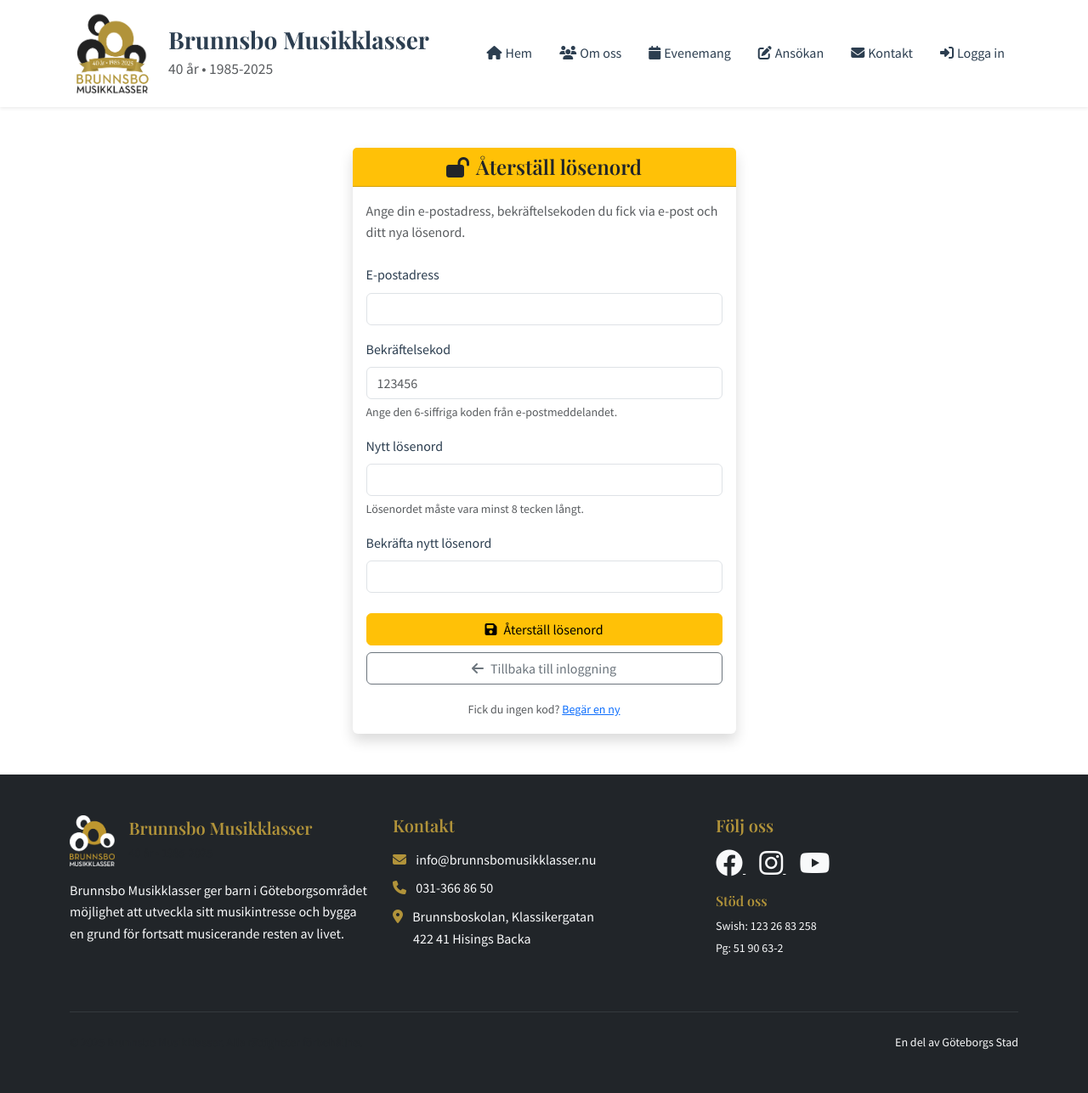
After one commit to erikstenborg/BrunnsboMusikklasser, a Flask app: page /reset-password in a window 1280 px wide. The commit adds this page. Shown: the whole page at 85% size. Run offline with Flask 3, Linux system fonts and the light colour scheme.

Commit message:
Add password reset functionality and update login page
Implement password reset via email confirmation, add "Forgot password?" link to login page, and fix user profile access errors.

Replit-Commit-Author: Agent
Replit-Commit-Session-Id: 7da0a5d4-d090-4022-a7f9-d9a011ba24c6
Replit-Commit-Checkpoint-Type: full_checkpoint
Replit-Commit-Screenshot-Url: https://storage.googleapis.com/screenshot-production-us-central1/cc4f1f99-b283-44db-b27f-f4de7d33dcc2/7da0a5d4-d090-4022-a7f9-d9a011ba24c6/rogcIBy

```diff
--- a/forms.py
+++ b/forms.py
@@ -276,3 +276,34 @@ class EventTaskForm(FlaskForm):
                                     choices=[],
                                     coerce=lambda x: int(x) if x else None,
                                     validators=[Optional()])
+
+class ForgotPasswordForm(FlaskForm):
+    """Form for requesting password reset"""
+
+    email = EmailField('E-postadress', validators=[
+        DataRequired(message='E-postadress är obligatorisk'),
+        Email(message='Ange en giltig e-postadress')
+    ])
+
+class ResetPasswordForm(FlaskForm):
+    """Form for resetting password with confirmation code"""
+
+    email = EmailField('E-postadress', validators=[
+        DataRequired(message='E-postadress är obligatorisk'),
+        Email(message='Ange en giltig e-postadress')
+    ])
+
+    confirmation_code = StringField('Bekräftelsekod', validators=[
+        DataRequired(message='Bekräftelsekod är obligatorisk'),
+        Length(min=6, max=6, message='Bekräftelsekoden måste vara 6 tecken')
+    ])
+
+    new_password = PasswordField('Nytt lösenord', validators=[
+        DataRequired(message='Nytt lösenord är obligatoriskt'),
+        Length(min=8, message='Lösenordet måste vara minst 8 tecken långt')
+    ])
+
+    confirm_password = PasswordField('Bekräfta nytt lösenord', validators=[
+        DataRequired(message='Bekräfta det nya lösenordet'),
+        EqualTo('new_password', message='Lösenorden matchar inte')
+    ])
--- a/routes.py
+++ b/routes.py
@@ -4,7 +4,7 @@ from flask_mail import Message
 from flask_login import login_user, logout_user, login_required, current_user
 from app import app, db, mail
 from models import Event, Application, NewsPost, Contact, User, Group, EventTask, ConfirmationCode
-from forms import ApplicationForm, ContactForm, LoginForm, EventForm, ChangePasswordForm, CreateAdminForm, EditApplicationForm, CreateUserForm, EventTaskForm
+from forms import ApplicationForm, ContactForm, LoginForm, EventForm, ChangePasswordForm, CreateAdminForm, EditApplicationForm, CreateUserForm, EventTaskForm, ForgotPasswordForm, ResetPasswordForm
 from utils import create_confirmation_code, verify_confirmation_code
 from permissions import (
     admin_required, applications_manager_required, event_manager_required,
@@ -488,10 +488,12 @@ def admin_create_task(event_id):
     # Populate user choices for assignment (parents only)
     parent_group = Group.query.filter_by(name='parent').first()
     if parent_group:
-        form.assigned_to_user_id.choices = [('', 'Ingen tilldelning')] + [
+        choices = [('', 'Ingen tilldelning')]
+        choices.extend([
             (str(user.id), f"{user.username} ({user.email})")
             for user in parent_group.users if user.active
-        ]
+        ])
+        form.assigned_to_user_id.choices = choices
 
     if form.validate_on_submit():
         try:
@@ -523,6 +525,72 @@ def admin_event_tasks(event_id):
     tasks = EventTask.query.filter_by(event_id=event_id).all()
 
     return render_template('admin_event_tasks.html', event=event, tasks=tasks)
+
+# Password reset routes
+@app.route('/forgot-password', methods=['GET', 'POST'])
+def forgot_password():
+    """Request password reset via email"""
+    form = ForgotPasswordForm()
+
+    if form.validate_on_submit():
+        user = User.query.filter_by(email=form.email.data).first()
+
+        if user:
+            # Create confirmation code
+            confirmation_code = create_confirmation_code(user.email)
+
+            try:
+                # Send reset email
+                msg = Message(
+                    'Återställ ditt lösenord - Brunnsbo Musikklasser',
+                    recipients=[user.email]
+                )
+                msg.html = f"""
+                <h2>Återställ ditt lösenord</h2>
+                <p>Du har begärt att återställa ditt lösenord för ditt konto hos Brunnsbo Musikklasser.</p>
+                <p><strong>Din bekräftelsekod är: {confirmation_code}</strong></p>
+                <p>Använd denna kod för att återställa ditt lösenord. Koden är giltig i 1 timme.</p>
+                <p>Om du inte begärde denna återställning kan du ignorera detta meddelande.</p>
+                <hr>
+                <p><em>Brunnsbo Musikklasser</em></p>
+                """
+
+                mail.send(msg)
+                flash('En bekräftelsekod har skickats till din e-postadress.', 'info')
+                return redirect(url_for('reset_password'))
+
+            except Exception as e:
+                logging.error(f"Error sending password reset email: {str(e)}")
+                flash('Ett fel uppstod vid skickning av e-post. Försök igen.', 'error')
+        else:
+            # Don't reveal if email exists or not for security
+            flash('En bekräftelsekod har skickats till din e-postadress om kontot finns.', 'info')
+            return redirect(url_for('reset_password'))
+
+    return render_template('forgot_password.html', form=form)
+
+@app.route('/reset-password', methods=['GET', 'POST'])
+def reset_password():
+    """Reset password with confirmation code"""
+    form = ResetPasswordForm()
+
+    if form.validate_on_submit():
+        # Verify confirmation code
+        if verify_confirmation_code(form.email.data, form.confirmation_code.data):
+            user = User.query.filter_by(email=form.email.data).first()
+
+            if user:
+                user.set_password(form.new_password.data)
+                db.session.commit()
+
+                flash('Ditt lösenord har återställts. Du kan nu logga in.', 'success')
+                return redirect(url_for('admin_login'))
+            else:
+                flash('Användaren hittades inte.', 'error')
+        else:
+            flash('Ogiltig eller utgången bekräftelsekod.', 'error')
+
+    return render_template('reset_password.html', form=form)
 
 @app.route('/admin/events/new', methods=['GET', 'POST'])
 @event_manager_required
--- /dev/null
+++ b/templates/reset_password.html
@@ -0,0 +1,83 @@
+{% extends "base.html" %}
+
+{% block title %}Återställ lösenord - Brunnsbo Musikklasser{% endblock %}
+
+{% block content %}
+<div class="container my-5">
+    <div class="row justify-content-center">
+        <div class="col-md-6 col-lg-5">
+            <div class="card shadow">
+                <div class="card-header bg-warning text-center">
+                    <h4 class="mb-0">
+                        <i class="fas fa-lock-open me-2"></i>Återställ lösenord
+                    </h4>
+                </div>
+                <div class="card-body">
+                    <p class="text-muted mb-4">Ange din e-postadress, bekräftelsekoden du fick via e-post och ditt nya lösenord.</p>
+
+                    <form method="POST">
+                        {{ form.hidden_tag() }}
+
+                        <div class="mb-3">
+                            {{ form.email.label(class="form-label") }}
+                            {{ form.email(class="form-control" + (" is-invalid" if form.email.errors else "")) }}
+                            {% if form.email.errors %}
+                                <div class="invalid-feedback">
+                                    {{ form.email.errors[0] }}
+                                </div>
+                            {% endif %}
+                        </div>
+
+                        <div class="mb-3">
+                            {{ form.confirmation_code.label(class="form-label") }}
+                            {{ form.confirmation_code(class="form-control" + (" is-invalid" if form.confirmation_code.errors else ""), placeholder="123456") }}
+                            {% if form.confirmation_code.errors %}
+                                <div class="invalid-feedback">
+                                    {{ form.confirmation_code.errors[0] }}
+                                </div>
+                            {% endif %}
+                            <div class="form-text">Ange den 6-siffriga koden från e-postmeddelandet.</div>
+                        </div>
+
+                        <div class="mb-3">
+                            {{ form.new_password.label(class="form-label") }}
+                            {{ form.new_password(class="form-control" + (" is-invalid" if form.new_password.errors else "")) }}
+                            {% if form.new_password.errors %}
+                                <div class="invalid-feedback">
+                                    {{ form.new_password.errors[0] }}
+                                </div>
+                            {% endif %}
+                            <div class="form-text">Lösenordet måste vara minst 8 tecken långt.</div>
+                        </div>
+
+                        <div class="mb-4">
+                            {{ form.confirm_password.label(class="form-label") }}
+                            {{ form.confirm_password(class="form-control" + (" is-invalid" if form.confirm_password.errors else "")) }}
+                            {% if form.confirm_password.errors %}
+                                <div class="invalid-feedback">
+                                    {{ form.confirm_password.errors[0] }}
+                                </div>
+                            {% endif %}
+                        </div>
+
+                        <div class="d-grid gap-2">
+                            <button type="submit" class="btn btn-warning">
+                                <i class="fas fa-save me-2"></i>Återställ lösenord
+                            </button>
+                            <a href="{{ url_for('admin_login') }}" class="btn btn-outline-secondary">
+                                <i class="fas fa-arrow-left me-2"></i>Tillbaka till inloggning
+                            </a>
+                        </div>
+                    </form>
+
+                    <div class="text-center mt-3">
+                        <small class="text-muted">
+                            Fick du ingen kod? <a href="{{ url_for('forgot_password') }}">Begär en ny</a>
+                        </small>
+                    </div>
+                </div>
+            </div>
+        </div>
+    </div>
+</div>
+{% endblock %}
```
Also changed, not shown: replit.md (+14 -0 lines), templates/admin_login.html (+8 -2 lines), templates/forgot_password.html (added, +45 -0 lines), templates/user_profile.html (+7 -4 lines).
